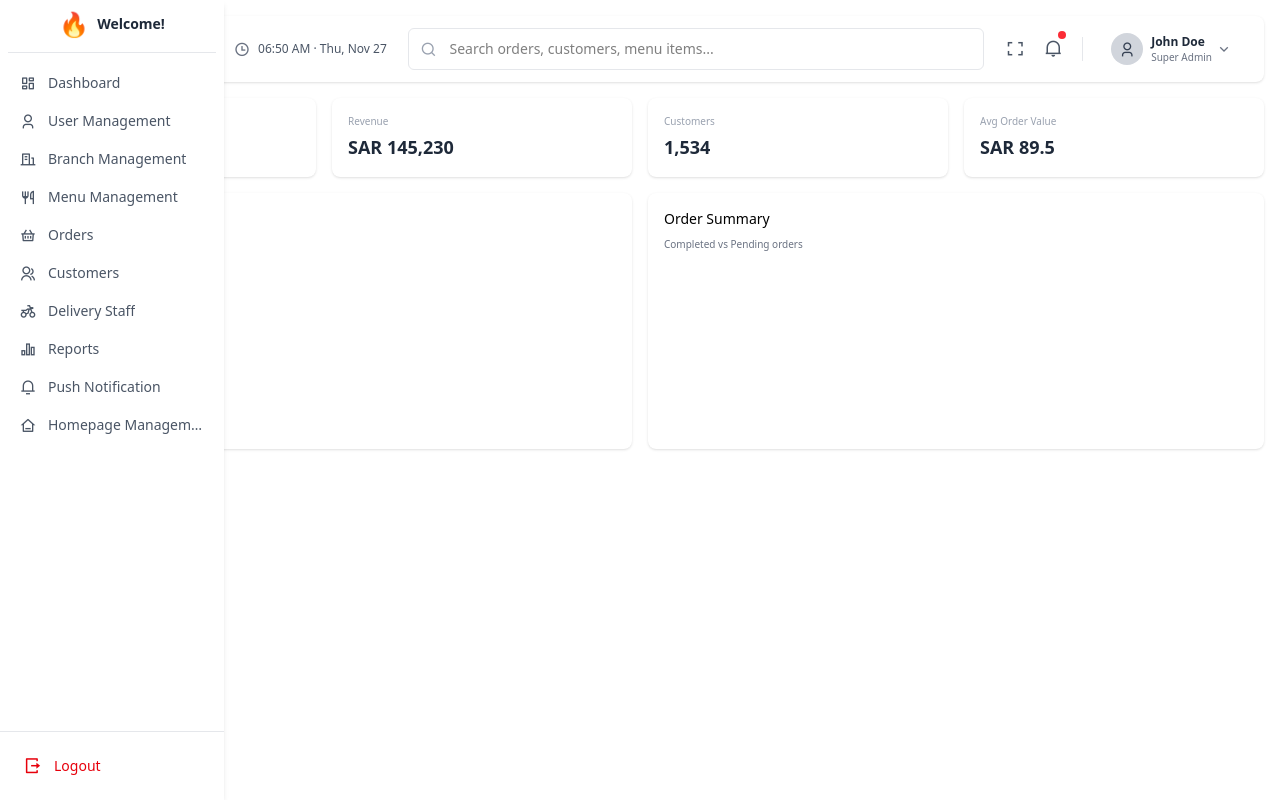
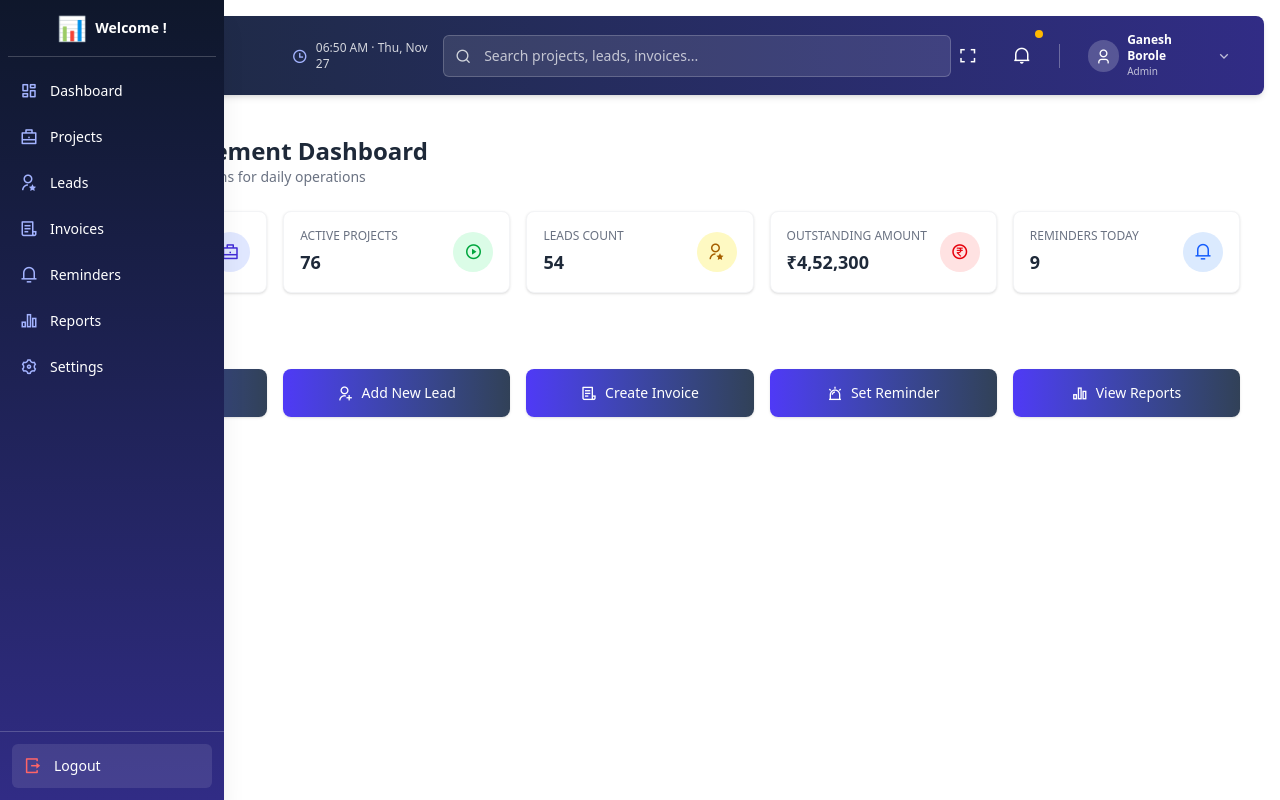
Before and after one commit to ganeshWebseeder/CRM-App, a React (Vite) app: page /dashboard in a window 1280 px wide. Built offline with nearby package versions, Linux system fonts and the light colour scheme.

Commit message:
dshboard and navbar changes according to docs

```diff
--- a/src/App.jsx
+++ b/src/App.jsx
@@ -1,6 +1,6 @@
 import React from "react";
 import { BrowserRouter, Routes, Route } from "react-router-dom";
-import LoginPage from "./pages/login/Login";
+import LoginPage from "./Pages/Login";
 import Dashboard from "./Pages/Dashboard";
 
 export default function App() {
--- a/src/Pages/Dashboard.jsx
+++ b/src/Pages/Dashboard.jsx
@@ -1,35 +1,110 @@
+import React from "react";
+import Navbar from "../components/Dash-ui/Navbar";
 import Sidebar from "../components/Dash-ui/Sidebar";
-import Navbar from "../components/Dash-ui/Navbar";
-import StatsCard from "../components/Dash-ui/StatsCard";
 
- function Dashboard() {
+export default function Dashboard() {
+  // Summary data (later this will come from backend API)
+  const summary = [
+    {
+      title: "Total Projects",
+      value: 128,
+      icon: "ri-briefcase-line",
+      color: "bg-indigo-100 text-indigo-700",
+    },
+    {
+      title: "Active Projects",
+      value: 76,
+      icon: "ri-play-circle-line",
+      color: "bg-green-100 text-green-600",
+    },
+    {
+      title: "Leads Count",
+      value: 54,
+      icon: "ri-user-star-line",
+      color: "bg-yellow-100 text-yellow-700",
+    },
+    {
+      title: "Outstanding Amount",
+      value: "₹4,52,300",
+      icon: "ri-money-rupee-circle-line",
+      color: "bg-red-100 text-red-600",
+    },
+    {
+      title: "Reminders Today",
+      value: 9,
+      icon: "ri-notification-3-line",
+      color: "bg-blue-100 text-blue-600",
+    },
+  ];
+
+  // Quick actions (from spec)
+  const quickActions = [
+    { icon: "ri-add-circle-line", label: "Add New Project" },
+    { icon: "ri-user-add-line", label: "Add New Lead" },
+    { icon: "ri-file-list-3-line", label: "Create Invoice" },
+    { icon: "ri-alarm-warning-line", label: "Set Reminder" },
+    { icon: "ri-bar-chart-2-line", label: "View Reports" },
+  ];
+
   return (
-    <div className="flex flex-1">
+     <div className="flex flex-1">
       <Sidebar />
       <div className="flex-1 p-4">
         <Navbar />
-        <div className="grid grid-cols-4 gap-4 mb-4">
-          <StatsCard title="Total Orders" value="2,847" />
-          <StatsCard title="Revenue" value="SAR 145,230" />
-          <StatsCard title="Customers" value="1,534" />
-          <StatsCard title="Avg Order Value" value="SAR 89.5" />
-        </div>
+        <div className="p-6">
+      {/* Header */}
+      <div className="mb-6">
+        <h1 className="text-2xl font-semibold text-gray-800">
+          Project Management Dashboard
+        </h1>
+        <p className="text-gray-500 text-sm">
+          Key metrics and quick actions for daily operations
+        </p>
+      </div>
 
-        <div className="grid grid-cols-2 gap-4">
-          <div className="bg-white rounded-lg p-4 shadow-sm h-64">
-            <h3 className="text-sm font-medium mb-2">Revenue</h3>
-            <p className="text-[10px] text-gray-500">Income vs Expenses analysis</p>
-            {/* Chart here */}
+      {/* Summary Cards */}
+      <div className="grid grid-cols-1 sm:grid-cols-2 md:grid-cols-3 xl:grid-cols-5 gap-4 mb-8">
+        {summary.map((item, i) => (
+          <div
+            key={i}
+            className="bg-white p-4 rounded-lg shadow-sm border border-gray-100 hover:shadow-md transition flex justify-between items-center"
+          >
+            <div>
+              <p className="text-xs text-gray-500 font-medium uppercase">
+                {item.title}
+              </p>
+              <h2 className="text-lg font-bold text-gray-800 mt-1">
+                {item.value}
+              </h2>
+            </div>
+            <div
+              className={`w-10 h-10 flex items-center justify-center rounded-full ${item.color}`}
+            >
+              <i className={`${item.icon} text-lg`}></i>
+            </div>
           </div>
+        ))}
+      </div>
 
-          <div className="bg-white rounded-lg p-4 shadow-sm h-64">
-            <h3 className="text-sm font-medium mb-2">Order Summary</h3>
-            <p className="text-[10px] text-gray-500">Completed vs Pending orders</p>
-            {/* Chart here */}
-          </div>
+      {/* Quick Actions Section */}
+      <div>
+        <h2 className="text-lg font-semibold text-gray-800 mb-4">
+          Quick Actions
+        </h2>
+        <div className="grid grid-cols-2 sm:grid-cols-3 lg:grid-cols-5 gap-4">
+          {quickActions.map((action, i) => (
+            <button
+              key={i}
+              className="flex items-center justify-center gap-2 bg-gradient-to-r from-indigo-600 to-slate-700 text-white py-3 rounded-lg shadow hover:opacity-90 transition text-sm font-medium"
+            >
+              <i className={`${action.icon} text-base`}></i>
+              {action.label}
+            </button>
+          ))}
         </div>
       </div>
+      </div>
     </div>
+  </div>
   );
 }
-export default Dashboard;
--- a/src/components/Dash-ui/Navbar.jsx
+++ b/src/components/Dash-ui/Navbar.jsx
@@ -6,12 +6,16 @@ export default function Navbar() {
   const [isDropdownOpen, setIsDropdownOpen] = useState(false);
   const dropdownRef = useRef(null);
 
-  // Live time
+  // 🕒 Live time update
   useEffect(() => {
     const updateTime = () => {
       const now = new Date();
       const time = now.toLocaleTimeString([], { hour: "2-digit", minute: "2-digit" });
-      const date = now.toLocaleDateString([], { weekday: "short", month: "short", day: "numeric" });
+      const date = now.toLocaleDateString([], {
+        weekday: "short",
+        month: "short",
+        day: "numeric",
+      });
       setCurrentTime(`${time} · ${date}`);
     };
     updateTime();
@@ -19,7 +23,7 @@ export default function Navbar() {
     return () => clearInterval(timer);
   }, []);
 
-  // Fullscreen toggle
+  // 🖥️ Fullscreen toggle
   const toggleFullscreen = () => {
     if (!document.fullscreenElement) {
       document.documentElement.requestFullscreen();
@@ -30,7 +34,7 @@ export default function Navbar() {
     }
   };
 
-  // Close dropdown when clicked outside
+  // 🧠 Close dropdown when clicked outside
   useEffect(() => {
     const handleClickOutside = (event) => {
       if (dropdownRef.current && !dropdownRef.current.contains(event.target)) {
@@ -42,67 +46,73 @@ export default function Navbar() {
   }, []);
 
   return (
-    <div className="flex justify-between items-center bg-white px-6 py-3 rounded-lg shadow-sm mb-4">
-      {/* LEFT SIDE */}
+    <div className="flex justify-between items-center bg-gradient-to-r from-slate-800 to-indigo-900 px-6 py-3 rounded-lg shadow-md mb-4 text-white">
+      {/* LEFT SIDE — Breadcrumb & Time */}
       <div className="flex items-center space-x-6">
-        <div className="flex items-center space-x-2 text-gray-700">
-          <i className="ri-dashboard-line text-base text-gray-500"></i>
-          <p className="text-sm text-gray-500">
-            Dashboard / <span className="text-gray-900 font-medium text-orange-600">Overview</span>
+        <div className="flex items-center space-x-2 text-white/90">
+          <i className="ri-dashboard-line text-lg text-indigo-300"></i>
+          <p className="text-sm">
+            Dashboard / <span className="font-semibold text-indigo-300">Project Overview</span>
           </p>
         </div>
-        <div className="flex items-center text-xs text-gray-600">
-          <i className="ri-time-line mr-2 text-base text-gray-500"></i>
+
+        {/* Live Time */}
+        <div className="flex items-center text-xs text-white/80">
+          <i className="ri-time-line mr-2 text-base text-indigo-300"></i>
           {currentTime}
         </div>
       </div>
 
-      {/* CENTER: Search */}
-      <div className="relative w-[36rem]">
-        <i className="ri-search-line absolute left-3 top-1/2 -translate-y-1/2 text-gray-400 text-base"></i>
+      {/* CENTER — Search */}
+      <div className="relative w-[32rem]">
+        <i className="ri-search-line absolute left-3 top-1/2 -translate-y-1/2 text-gray-300 text-base"></i>
         <input
           type="text"
-          placeholder="Search orders, customers, menu items..."
-          className="border border-gray-200 rounded-md pl-10 pr-4 py-2.5 text-sm w-full focus:outline-none focus:ring-1 focus:ring-gray-300"
+          placeholder="Search projects, leads, invoices..."
+          className="w-full pl-10 pr-4 py-2.5 text-sm rounded-md bg-white/10 placeholder-white/70 text-white border border-white/20 focus:outline-none focus:ring-2 focus:ring-indigo-400"
         />
       </div>
 
-      {/* RIGHT SIDE: Icons + User */}
-      <div className="flex items-center space-x-5 text-gray-600" ref={dropdownRef}>
+      {/* RIGHT SIDE — Icons & User */}
+      <div className="flex items-center space-x-5" ref={dropdownRef}>
         {/* Fullscreen */}
-        <button title="Toggle Fullscreen" onClick={toggleFullscreen}>
+        <button
+          title="Toggle Fullscreen"
+          onClick={toggleFullscreen}
+          className="hover:bg-white/20 p-2 rounded-md transition"
+        >
           <i
             className={`${
               isFullscreen ? "ri-fullscreen-exit-line" : "ri-fullscreen-line"
-            } text-lg hover:text-gray-800`}
+            } text-lg text-white`}
           ></i>
         </button>
 
         {/* Notifications */}
-        <button title="Notifications" className="relative">
-          <i className="ri-notification-2-line text-lg hover:text-gray-800"></i>
-          <span className="absolute -top-1 -right-1 w-2 h-2 bg-red-500 rounded-full"></span>
+        <button title="Reminders / Notifications" className="relative hover:bg-white/20 p-2 rounded-md transition">
+          <i className="ri-notification-2-line text-lg text-white"></i>
+          <span className="absolute -top-1 -right-1 w-2 h-2 bg-amber-400 rounded-full"></span>
         </button>
 
         {/* Divider */}
-        <div className="w-px h-6 bg-gray-200"></div>
+        <div className="w-px h-6 bg-white/30"></div>
 
         {/* User Dropdown */}
         <div className="relative">
           <button
             onClick={() => setIsDropdownOpen(!isDropdownOpen)}
-            className="flex items-center space-x-2 hover:bg-gray-50 rounded-md px-2 py-1"
+            className="flex items-center space-x-2 hover:bg-white/20 rounded-md px-2 py-1 transition"
           >
-            <div className="w-8 h-8 bg-gray-300 rounded-full flex items-center justify-center">
-              <i className="ri-user-3-line text-gray-700 text-base"></i>
+            <div className="w-8 h-8 bg-white/20 rounded-full flex items-center justify-center">
+              <i className="ri-user-3-line text-white text-base"></i>
             </div>
             <div className="flex items-center">
               <div className="text-left">
-                <p className="text-xs font-semibold text-gray-800">John Doe</p>
-                <p className="text-[10px] text-gray-500">Super Admin</p>
+                <p className="text-xs font-semibold text-white">Ganesh Borole</p>
+                <p className="text-[10px] text-white/70">Admin</p>
               </div>
               <i
-                className={`ri-arrow-down-s-line ml-1 text-gray-500 transition-transform duration-200 ${
+                className={`ri-arrow-down-s-line ml-1 text-white/70 transition-transform duration-200 ${
                   isDropdownOpen ? "rotate-180" : ""
                 }`}
               ></i>
@@ -111,15 +121,15 @@ export default function Navbar() {
 
           {/* Dropdown Menu */}
           {isDropdownOpen && (
-            <div className="absolute right-0 mt-2 w-56 bg-white border border-gray-200 rounded-md shadow-lg text-xs z-50">
-              {/* User Info Section */}
+            <div className="absolute right-0 mt-2 w-56 bg-white text-gray-700 border border-gray-200 rounded-md shadow-lg text-xs z-50">
+              {/* User Info */}
               <div className="px-4 py-3 border-b border-gray-200 flex items-center space-x-3">
-                <div className="w-10 h-10 bg-gray-300 rounded-full flex items-center justify-center">
-                  <i className="ri-user-3-line text-gray-700 text-lg"></i>
+                <div className="w-10 h-10 bg-gray-200 rounded-full flex items-center justify-center">
+                  <i className="ri-user-3-line text-gray-600 text-lg"></i>
                 </div>
                 <div>
-                  <p className="font-semibold text-gray-800 text-sm">John Doe</p>
-                  <p className="text-gray-500 text-[11px]">john@example.com</p>
+                  <p className="font-semibold text-gray-800 text-sm">Ganesh Borole</p>
+                  <p className="text-gray-500 text-[11px]">admin@crmapp.com</p>
                   <div className="flex items-center text-[10px] text-gray-400">
                     <i className="ri-shield-user-line mr-1 text-gray-500"></i> Super Admin
                   </div>
@@ -128,20 +138,20 @@ export default function Navbar() {
 
               {/* Menu Options */}
               <ul className="py-1">
-                <li className="px-4 py-2 hover:bg-gray-100 cursor-pointer flex items-center space-x-2">
+                <li className="px-4 py-2 hover:bg-indigo-50 hover:text-indigo-600 cursor-pointer flex items-center space-x-2 transition">
                   <i className="ri-user-line"></i> <span>My Profile</span>
                 </li>
-                <li className="px-4 py-2 hover:bg-gray-100 cursor-pointer flex items-center space-x-2">
+                <li className="px-4 py-2 hover:bg-indigo-50 hover:text-indigo-600 cursor-pointer flex items-center space-x-2 transition">
                   <i className="ri-settings-3-line"></i> <span>Account Settings</span>
                 </li>
-                <li className="px-4 py-2 hover:bg-gray-100 cursor-pointer flex items-center space-x-2">
+                <li className="px-4 py-2 hover:bg-indigo-50 hover:text-indigo-600 cursor-pointer flex items-center space-x-2 transition">
                   <i className="ri-question-line"></i> <span>Help & Support</span>
                 </li>
-                <li className="px-4 py-2 hover:bg-gray-100 cursor-pointer flex items-center space-x-2">
+                <li className="px-4 py-2 hover:bg-indigo-50 hover:text-indigo-600 cursor-pointer flex items-center space-x-2 transition">
                   <i className="ri-translate-2"></i> <span>Language</span>
                 </li>
                 <hr className="my-1 border-gray-200" />
-                <li className="px-4 py-2 hover:bg-gray-100 cursor-pointer flex items-center space-x-2 text-red-600">
+                <li className="px-4 py-2 hover:bg-red-500 hover:text-white cursor-pointer flex items-center space-x-2 text-red-600 transition">
                   <i className="ri-logout-box-r-line"></i> <span>Sign Out</span>
                 </li>
               </ul>
--- a/src/components/Dash-ui/Sidebar.jsx
+++ b/src/components/Dash-ui/Sidebar.jsx
@@ -1,71 +1,73 @@
-import { useState } from "react";
+import React, { useState } from "react";
+import { useNavigate } from "react-router-dom";
 
 export default function Sidebar() {
   const [isHovered, setIsHovered] = useState(false);
+  const navigate = useNavigate();
 
   const menuItems = [
     { icon: "ri-dashboard-line", label: "Dashboard" },
-    { icon: "ri-user-3-line", label: "User Management" },
-    { icon: "ri-building-line", label: "Branch Management" },
-    { icon: "ri-restaurant-line", label: "Menu Management" },
-    { icon: "ri-shopping-basket-2-line", label: "Orders" },
-    { icon: "ri-group-line", label: "Customers" },
-    { icon: "ri-motorbike-line", label: "Delivery Staff" },
+    { icon: "ri-briefcase-line", label: "Projects" },
+    { icon: "ri-user-star-line", label: "Leads" },
+    { icon: "ri-file-list-3-line", label: "Invoices" },
+    { icon: "ri-notification-3-line", label: "Reminders" },
     { icon: "ri-bar-chart-2-line", label: "Reports" },
-    { icon: "ri-notification-3-line", label: "Push Notification" },
-    { icon: "ri-home-3-line", label: "Homepage Management" },
+    { icon: "ri-settings-3-line", label: "Settings" },
   ];
+
+  const handleLogout = () => {
+    navigate("/"); // Redirect to login
+  };
 
   return (
     <div
       onMouseEnter={() => setIsHovered(true)}
       onMouseLeave={() => setIsHovered(false)}
-      className={`bg-white shadow-md flex flex-col justify-between transition-all duration-300 ease-in-out overflow-y-auto h-screen
+      className={`bg-gradient-to-b from-slate-900 to-indigo-900 text-white shadow-xl flex flex-col justify-between transition-all duration-300 ease-in-out overflow-y-auto h-screen
         ${isHovered ? "w-56 fixed left-0 top-0 z-50" : "w-16"}
       `}
     >
-      {/* 🔥 Logo + Welcome Section */}
+      {/* 🔥 Logo + Welcome */}
       <div className="flex flex-col items-center px-2 pb-2">
-        <div className="flex items-center justify-center mt-2">
-          <div className="text-red-500 text-2xl font-bold">🔥</div>
+        <div className="flex items-center justify-center mt-3">
+          <div className="text-indigo-400 text-2xl font-bold">📊</div>
           {isHovered && (
-            <span className="ml-2 text-gray-800 font-semibold text-sm whitespace-nowrap">
-              Welcome!
+            <span className="ml-2 font-semibold text-sm whitespace-nowrap text-white">
+              Welcome !
             </span>
           )}
         </div>
-        {/* Divider Line */}
-        <div className="w-full border-t border-gray-200 mt-3"></div>
+        <div className="w-full border-t border-white/20 mt-3"></div>
       </div>
 
-      {/* 📋 Menu Section */}
-      <nav className="flex-1 flex flex-col text-gray-600 text-sm space-y-0.5 px-1 mt-1">
+      {/* 📋 Menu Items */}
+      <nav className="flex-1 flex flex-col text-white text-sm space-y-0.5 px-1 mt-1">
         {menuItems.map((item, index) => (
           <div
             key={index}
-            className={`flex items-center px-4 py-1.5 rounded-md cursor-pointer hover:bg-gray-100 transition-all duration-150 ${
-              isHovered ? "justify-start space-x-3" : "justify-center"
-            }`}
+            className={`flex items-center px-4 py-2 rounded-md cursor-pointer transition-all duration-150
+              ${
+                isHovered
+                  ? "justify-start space-x-3 hover:bg-white/10"
+                  : "justify-center hover:bg-white/10"
+              }`}
           >
-            <i className={`${item.icon} text-base`}></i>
+            <i className={`${item.icon} text-lg text-indigo-300`}></i>
             {isHovered && <span className="truncate">{item.label}</span>}
           </div>
         ))}
       </nav>
 
-      {/* 🚪 Fixed Logout Button */}
-      <div className="border-t border-gray-200 p-3">
+      {/* 🚪 Logout Button */}
+      <div className="border-t border-white/20 p-3">
         <div
+          onClick={handleLogout}
           className={`flex items-center space-x-3 px-3 py-2 cursor-pointer rounded-md transition-all duration-200
             ${isHovered ? "justify-start" : "justify-center"}
-            hover:bg-red-500 hover:text-white`}
+            bg-white/10 hover:bg-red-500 hover:text-white`}
         >
-          <i className="ri-logout-box-r-line text-lg text-red-600"></i>
-          {isHovered && (
-            <span className="text-sm font-medium text-red-600 hover:text-white">
-              Logout
-            </span>
-          )}
+          <i className="ri-logout-box-r-line text-lg text-red-400"></i>
+          {isHovered && <span className="text-sm font-medium">Logout</span>}
         </div>
       </div>
     </div>
```
Also changed, not shown: src/Pages/Login.jsx (renamed from src/pages/login/Login.jsx), src/components/layouts/MainLayout.jsx (added).
